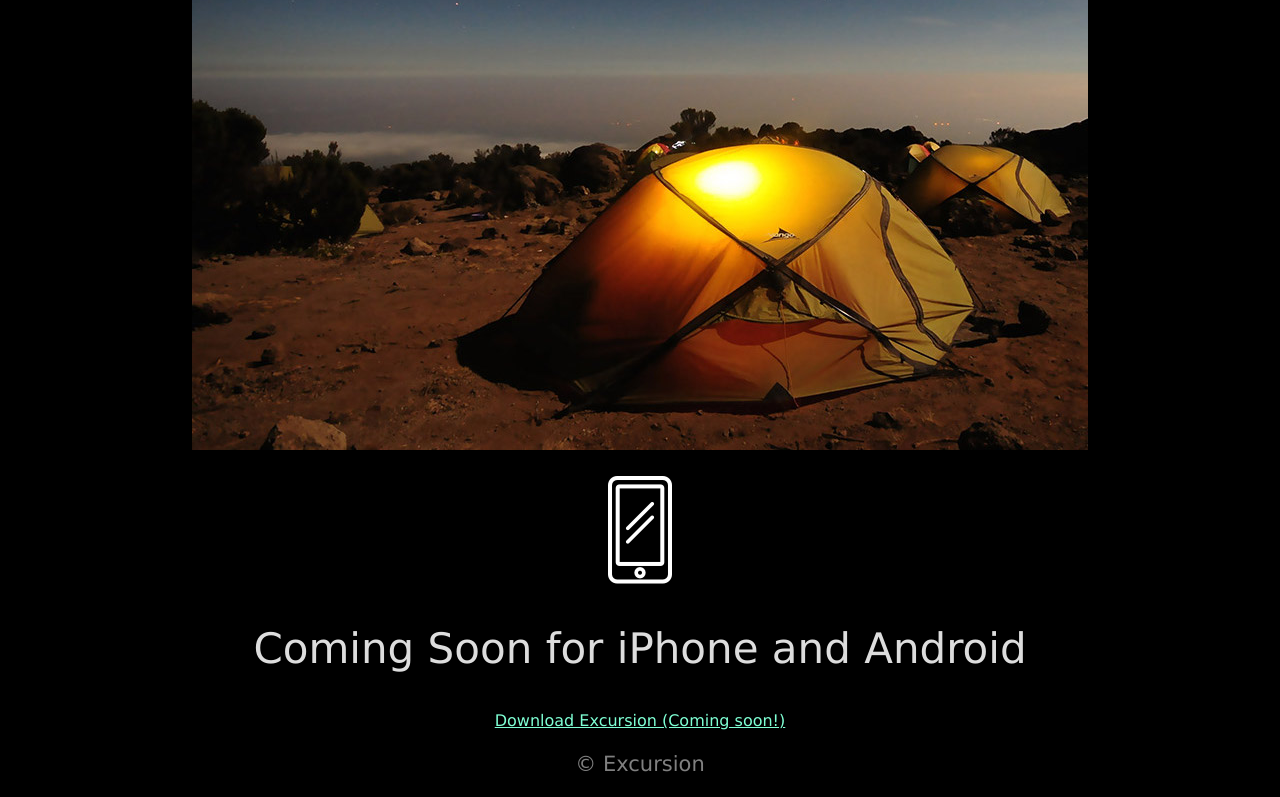
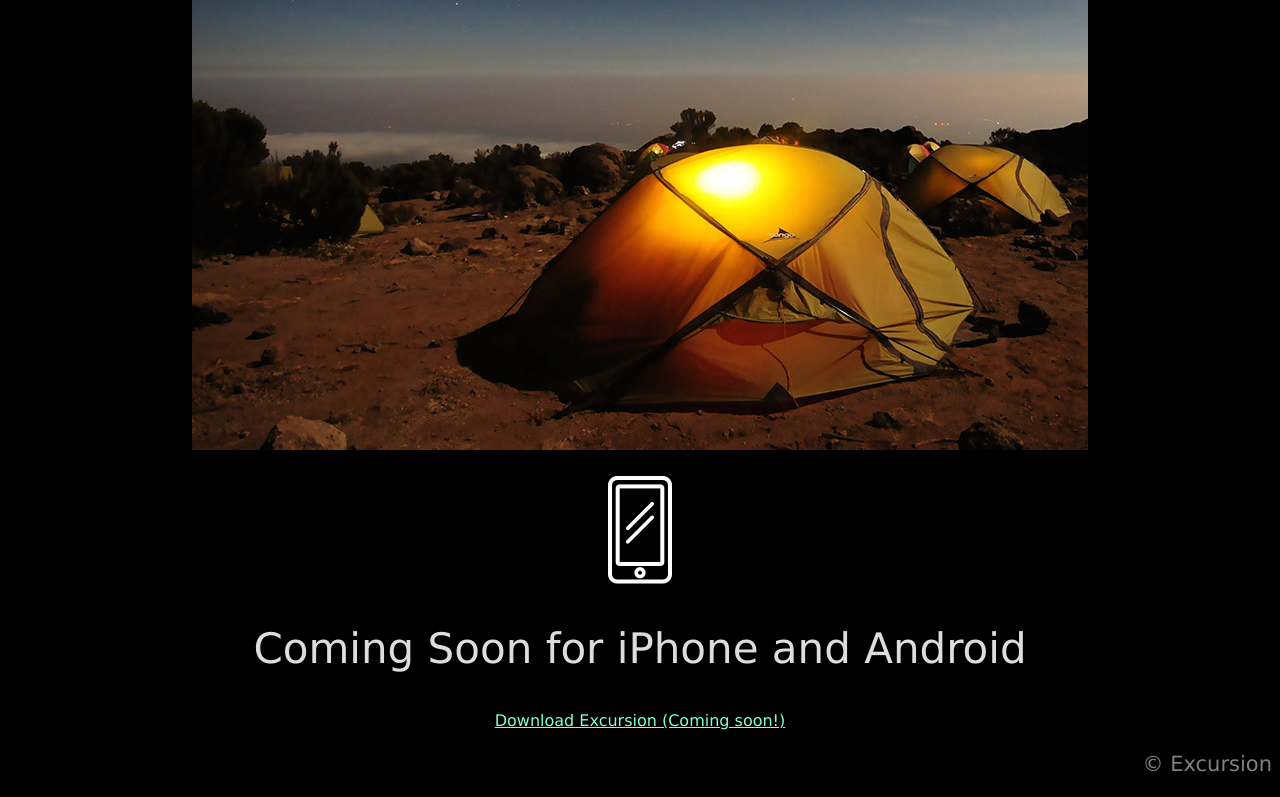
Before and after one commit to leoclarkribeiro/excursion, a plain HTML site: page index.html in a window 1280 px wide. Shown: the part 565-1362 px from the top of the page. Drawn offline with Linux system fonts and the light colour scheme.

Commit message:
3rd version. Fixed text align

```diff
--- a/index.html
+++ b/index.html
@@ -30,7 +30,7 @@
 
     <!-- "Footer" -->
     <div class="footer">
-      <p>&copy; Excursion</p>
+      <p style="text-align:right;">&copy; Excursion</p>
     </div>
 
   </body>
--- a/resources/css/style.css
+++ b/resources/css/style.css
@@ -1,6 +1,7 @@
 /* Set body colors and fonts */
 body {
     background-color: black;
+    text-align: center;
 }
 
 h1 {
@@ -27,7 +28,7 @@ p {
   text-align: center;
 }
 
-footer {
+.footer {
   font-family: Verdana;
   color: grey;
   text-align: right;
```
